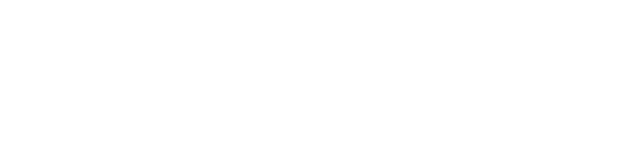
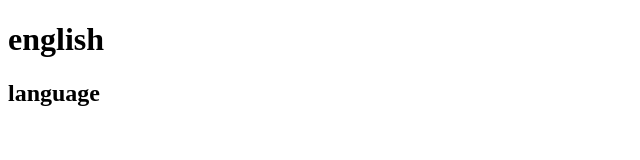
Before and after one commit to Altphaseempire/lastdays, a plain HTML site: page index.html in a window 1280 px wide. Shown: the whole page, without its empty margins (0-640 px from the left). Drawn offline with Linux system fonts and the light colour scheme.

Commit message:
first commit

```diff
--- a/index.html
+++ b/index.html
@@ -8,6 +8,7 @@
     <link rel="stylesheet" href="index.css">
 </head>
 <body>
-
+    <h1>english</h1>
+    <h2>language</h2>
 </body>
 </html>
```
